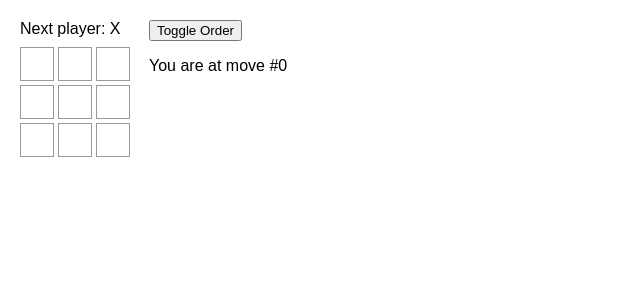
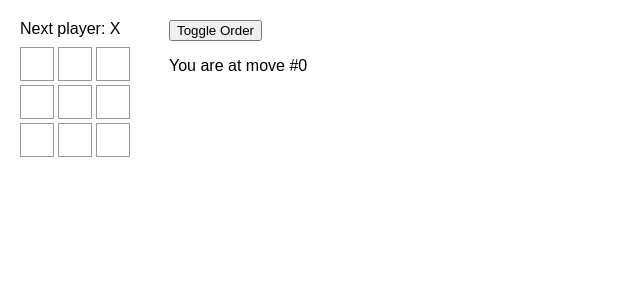
Before and after one commit to marques-j-robinson/tic-tac-toe, a React (Create React App) app: page / in a window 1280 px wide. Shown: the top 300 px of the page, without its empty margins (0-640 px from the left). Built offline with nearby package versions, Linux system fonts and the light colour scheme.

Commit message:
add more margin space to move list

```diff
--- a/src/index.css
+++ b/src/index.css
@@ -102,7 +102,7 @@ body {
 }
 
 .game-info {
-  margin-left: 20px;
+  margin-left: 40px;
 }
 
 .game-info ul {
```
